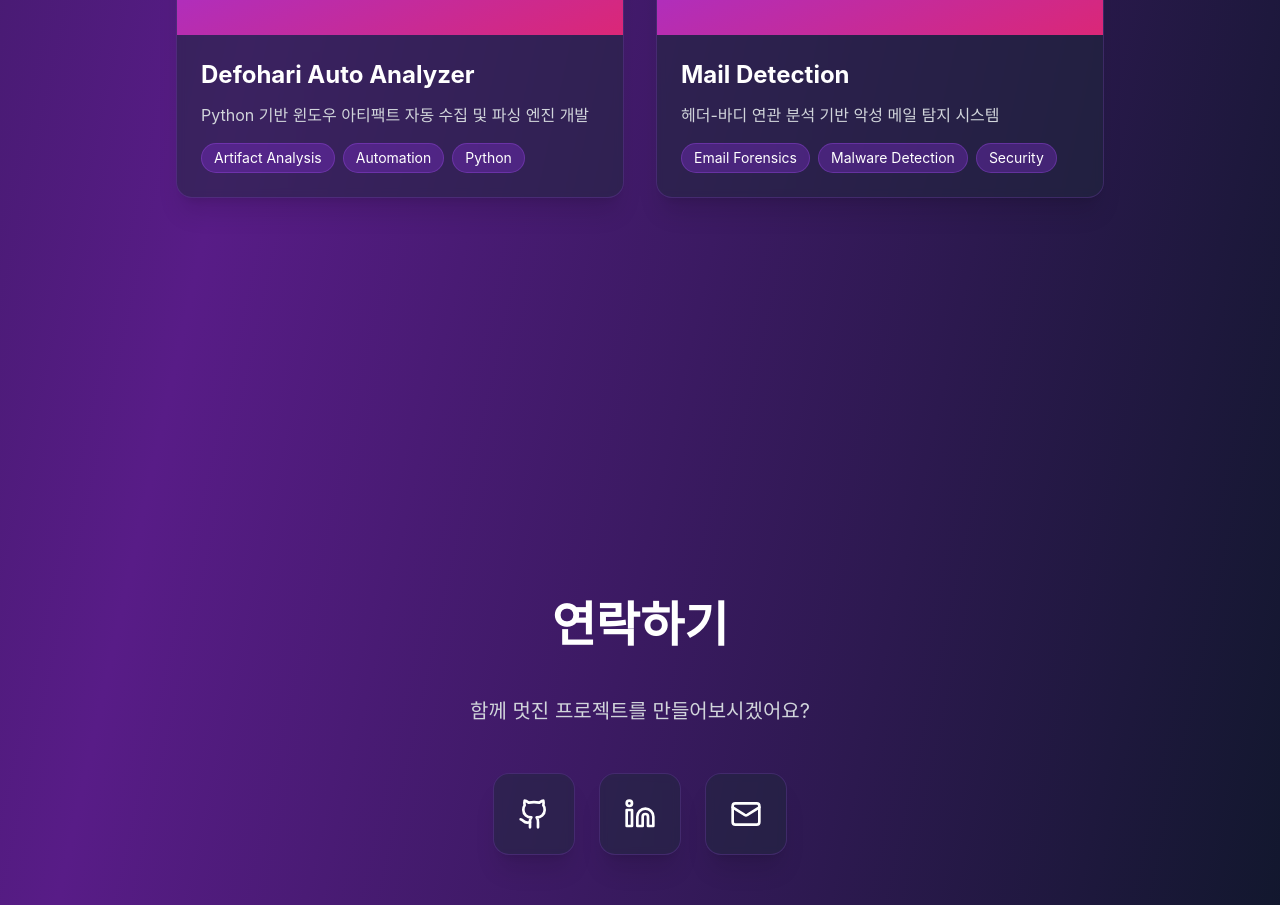
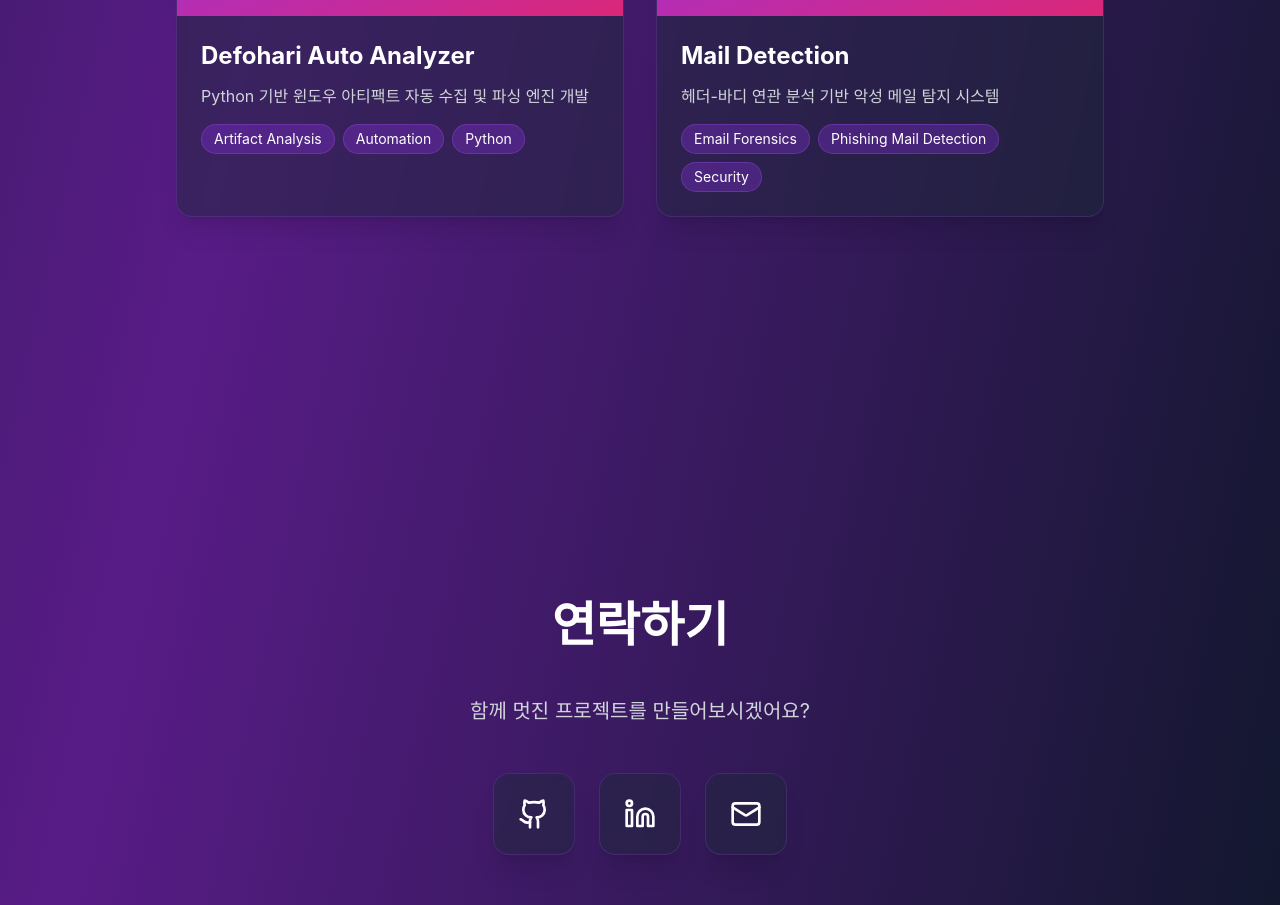
Before and after one commit to berm0427/my-portfolio, a React (Create React App) app: page / in a window 1280 px wide. Shown: the part 4660-5565 px from the top of the page. Built offline with nearby package versions, Linux system fonts and the light colour scheme.

Commit message:
프로젝트의 부정확한 설명 삭제 및 정정

```diff
--- a/src/App.js
+++ b/src/App.js
@@ -116,7 +116,7 @@ export default function App() {
     {
       title: "Mail Detection",
       description: "헤더-바디 연관 분석 기반 악성 메일 탐지 시스템",
-      tags: ["Email Forensics", "Malware Detection", "Security"],
+      tags: ["Email Forensics", "Phishing Mail Detection", "Security"],
       link: "https://github.com/berm0427/mail_detection"
     }
   ];
```
